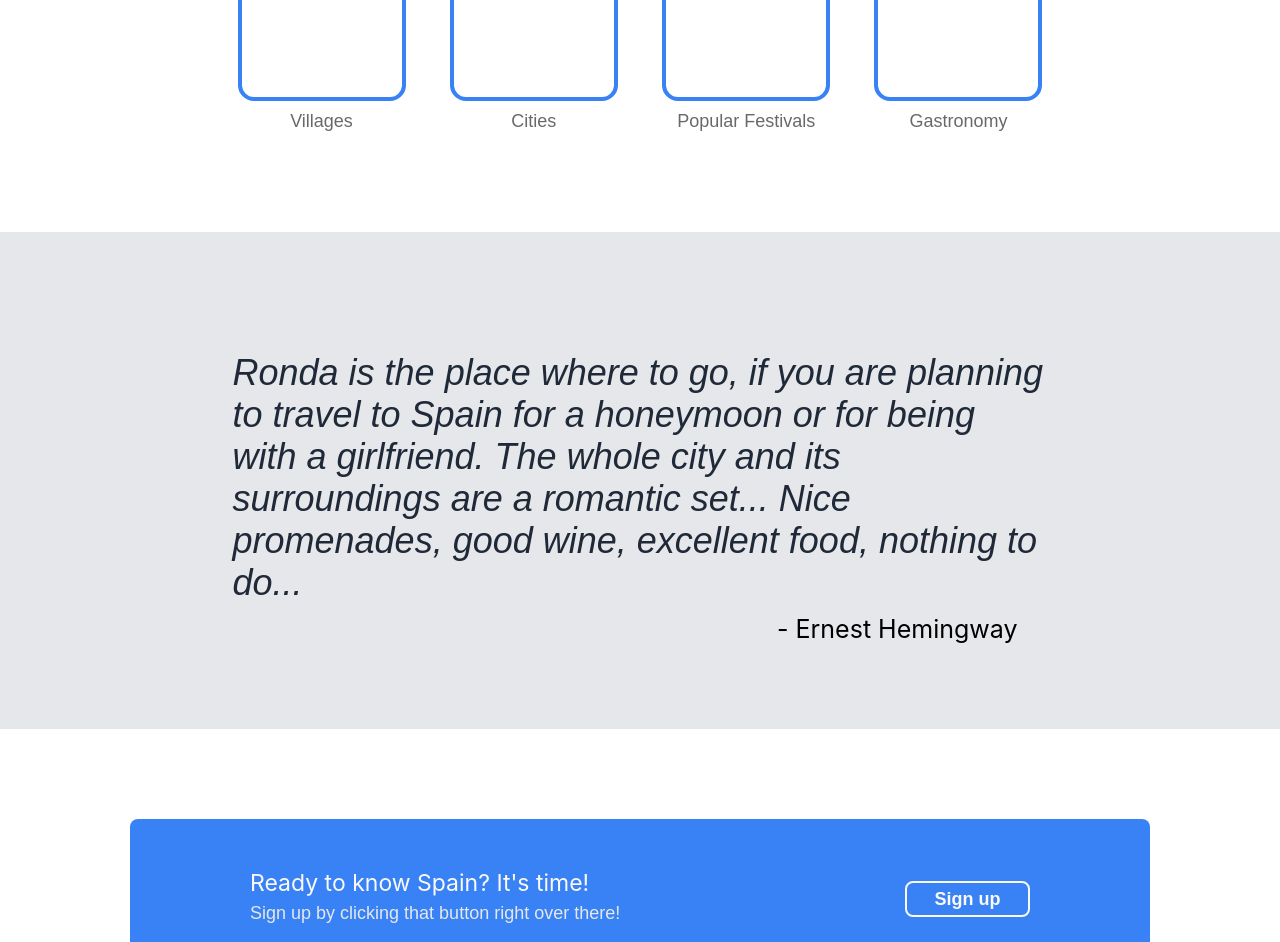
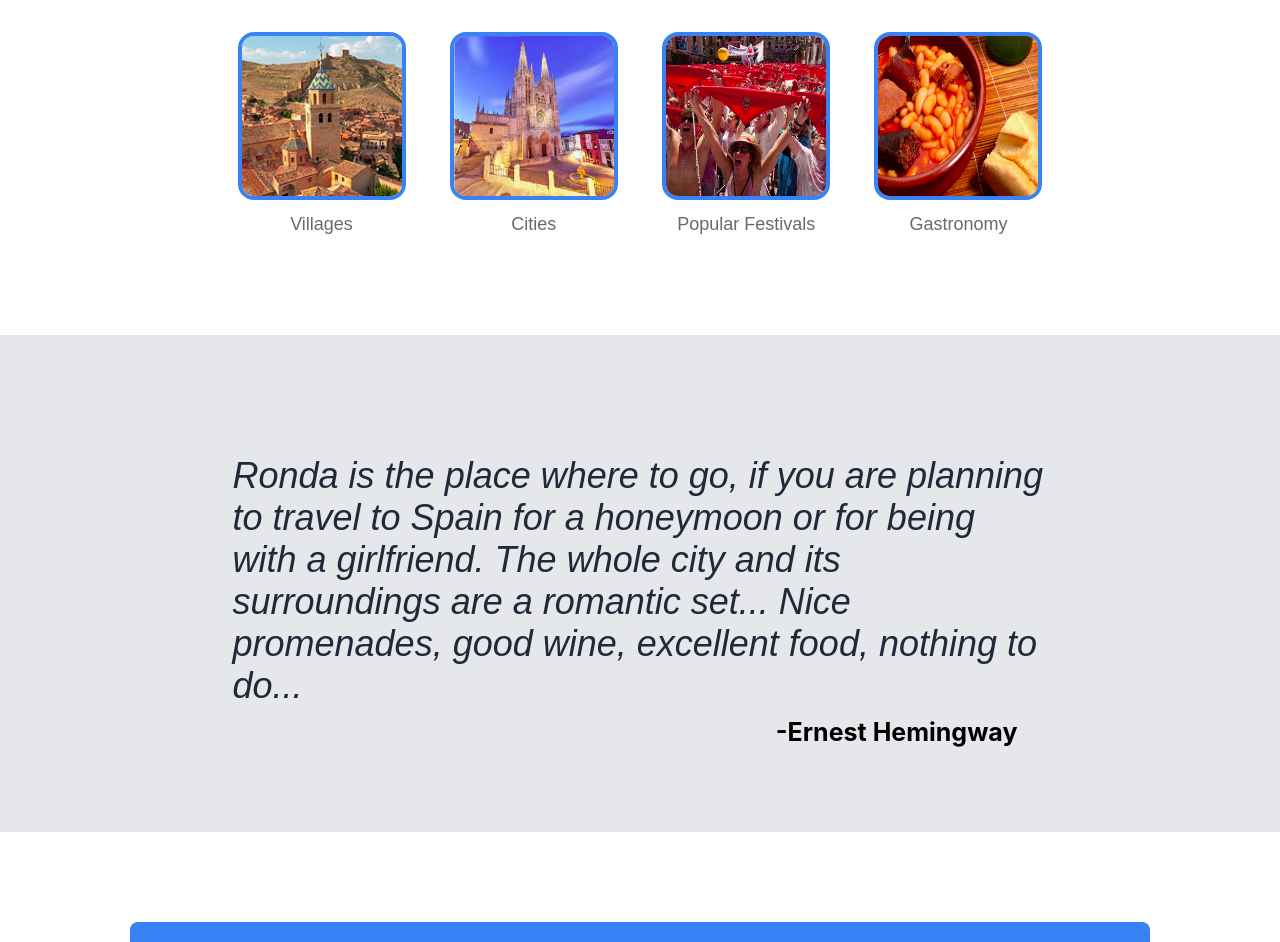
Before and after one commit to AlGD9/website, a plain HTML site: page index.html in a window 1280 px wide. Shown: the part 676-1618 px from the top of the page. Drawn offline with Linux system fonts and the light colour scheme.

Commit message:
Actualización 14/12/2021

```diff
--- a/index.html
+++ b/index.html
@@ -11,9 +11,9 @@
             <nav>
                 <h1 class="logo-text">Spanish Culture</h1>
                 <ul>
-                    <li><a href="#" class="secondary-text">Knowing</a></li>
-                    <li><a href="#" class="secondary-text">Quote</a></li>
-                    <li><a href="#" class="secondary-text">Join</a></li>
+                    <li><a href="#knowing" class="secondary-text">Knowing</a></li>
+                    <li><a href="#quote" class="secondary-text">Quote</a></li>
+                    <li><a href="#join" class="secondary-text">Join</a></li>
                 </ul>
             </nav>
             <section class="nav-section">
@@ -26,16 +26,16 @@
                     <button class="btn-features">Sign up</button>
                 </div>
                 <div class="nav-image">
-                    <img src="" alt="" />
+                    <img src="fonts/main.jpg" alt="Spanish Folklore"/>
                 </div>
             </section>
         </header>
-        <section class="images-section">
+        <section class="images-section" id="knowing">
             <h1>Tourism & Tradition</h1>
             <div class="images-content">
                 <figure class="image-item">
                     <div class="image">
-                        <img src=""/>
+                        <img src="fonts/village.png" alt="Villages"/>
                     </div>
                     <figcaption class="caption">
                         Villages
@@ -43,7 +43,7 @@
                 </figure>
                 <figure class="image-item">
                     <div class="image">
-                        <img src=""/>
+                        <img src="fonts/city.png" alt="Cities"/>
                     </div>
                     <figcaption class="caption">
                         Cities
@@ -51,7 +51,7 @@
                 </figure>
                 <figure class="image-item">
                     <div class="image">
-                        <img src=""/>
+                        <img src="fonts/festival.png" alt="Festivals"/>
                     </div>
                     <figcaption class="caption">
                         Popular Festivals
@@ -59,7 +59,7 @@
                 </figure>
                 <figure class="image-item">
                     <div class="image">
-                        <img src=""/>
+                        <img src="fonts/gastronomy.png" alt="Gastronomy"/>
                     </div>
                     <figcaption class="caption">
                         Gastronomy
@@ -67,7 +67,7 @@
                 </figure>
             </div>
         </section>
-        <section class="quote-section">
+        <section class="quote-section" id="quote">
             <figure>
                 <blockquote>
                     Ronda is the place where to go, if you are
@@ -78,11 +78,11 @@
                     to do...
                 </blockquote>
                 <figcaption>
-                    - Ernest Hemingway
+                    -Ernest Hemingway
                 </figcaption>
             </figure>
         </section>
-        <section class="signup-section">
+        <section class="signup-section" id="join">
             <div class="signup">
                 <p>Ready to know Spain? It's time!
                    <br><span>Sign up by clicking that button
--- a/styles.css
+++ b/styles.css
@@ -69,6 +69,7 @@ a.secondary-text {
 .nav-image {
     background-color: gray;
     width: 515px;
+    height: 269px;
 }
 
 /* css object common to both buttons */
@@ -87,7 +88,7 @@ a.secondary-text {
 
 /* Second segment of the page */
 .images-section h1 {
-    color: #1F2937;
+    color: #1d1e20;
     font-size: 36px;
     font-weight: bolder;
     margin: 48px auto;
@@ -103,10 +104,9 @@ a.secondary-text {
 
 .image-item {
     margin-bottom: 100px;
-    width: 168px;
 }
 
-.image {
+.image img{
     border: 4px solid #3882F6;
     border-radius: 16px;
     height: 160px;
@@ -137,7 +137,6 @@ a.secondary-text {
     font-family: Arial, Helvetica, sans-serif;
     font-size: 36px;
     font-style: italic;
-    font-weight:lighter;
     width: 815px;
 }
 
@@ -145,6 +144,7 @@ a.secondary-text {
     font-size: 25px;
     padding: 10px 30px 85px;
     text-align: right;
+    font-weight: bolder;
 }
 
 
```
Also changed, not shown: fonts/city.png (added), fonts/festival.png (added), fonts/gastronomy.png (added), fonts/main.jpg (added), fonts/village.png (added).
